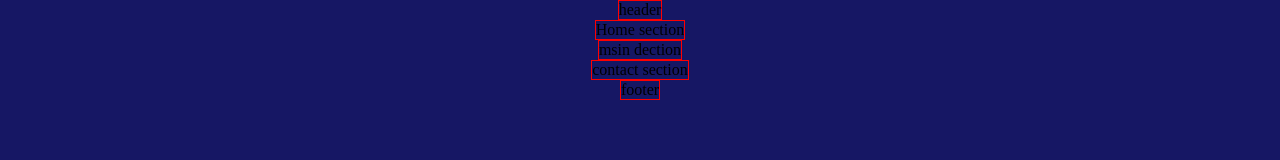
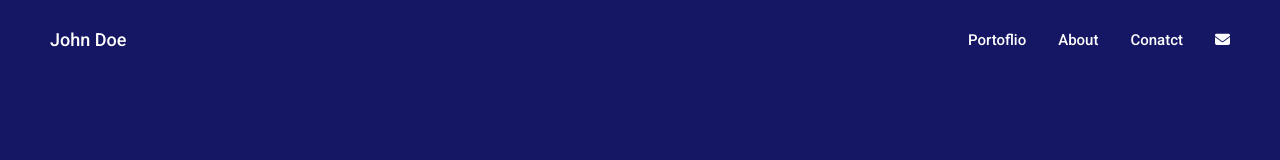
Before and after one commit to Chrissiku/desktop, a website: page index.html in a window 1280 px wide. Drawn offline with Linux system fonts and the light colour scheme.

Commit message:
Add navbar to the project

```diff
--- a/css/style.css
+++ b/css/style.css
@@ -12,10 +12,59 @@ body {
   display: flex;
   flex-direction: column;
   align-items: center;
+  color: #fff;
 }
 
-header,
-section,
-footer {
-  border: 1px solid red;
+.color1 {
+  color: #fff;
 }
+
+header {
+  width: 100%;
+  display: flex;
+  justify-content: space-between;
+  font-weight: 500;
+  font-family: "Roboto", sans-serif;
+  padding: 30px 50px;
+  line-height: 20px;
+}
+
+header .brand {
+  font-size: 18px;
+}
+
+header .menu-icon i {
+  font-size: 20px;
+}
+
+header .menu:hover {
+  color: #acb7c3;
+}
+
+header .menu ul {
+  display: none;
+}
+
+/* Media Queries */
+
+@media screen and (min-width: 445px) {
+  header .logo {
+    font-size: 18px;
+  }
+
+  header .menu ul {
+    display: block;
+    list-style: none;
+    display: flex;
+    justify-content: space-between;
+    gap: 32px;
+  }
+
+  header .menu .menu-icon {
+    display: none;
+  }
+
+  header .menu ul a {
+    font-size: 15px;
+  }
+}
--- a/index.html
+++ b/index.html
@@ -12,11 +12,32 @@
     />
   </head>
   <body>
-      <header>header</header>
-      <section class="home">Home section</section>
-      <section class="main">msin dection</section>
-      <section class="contact">contact section</section>
-      <footer>footer</footer>
+    <!-- Header section -->
+    <header>
+      <div class="brand"><a href="" class="color1">John Doe</a></div>
+      <div class="menu">
+        <ul>
+          <li><a href="" class="color1">Portoflio</a></li>
+          <li><a href="" class="color1">About</a></li>
+          <li><a href="" class="color1">Conatct</a></li>
+          <li>
+            <a href="" class="color1"><i class="fa-solid fa-envelope"></i></a>
+          </li>
+        </ul>
+        <a class="menu-icon"><i class="fa-solid fa-bars"></i></a>
+      </div>
+    </header>
 
+    <!-- Home section -->
+    <section class="portfolio"></section>
+
+    <!-- Main section -->
+    <section class="about"></section>
+
+    <!-- contact section -->
+    <section class="contact"></section>
+
+    <!-- Footer section -->
+    <footer></footer>
   </body>
 </html>
```
Also changed, not shown: images/Group 65.svg (added), images/Group 65@2x.png (added), images/two circles header.png (added), images/two circles header.svg (added).
